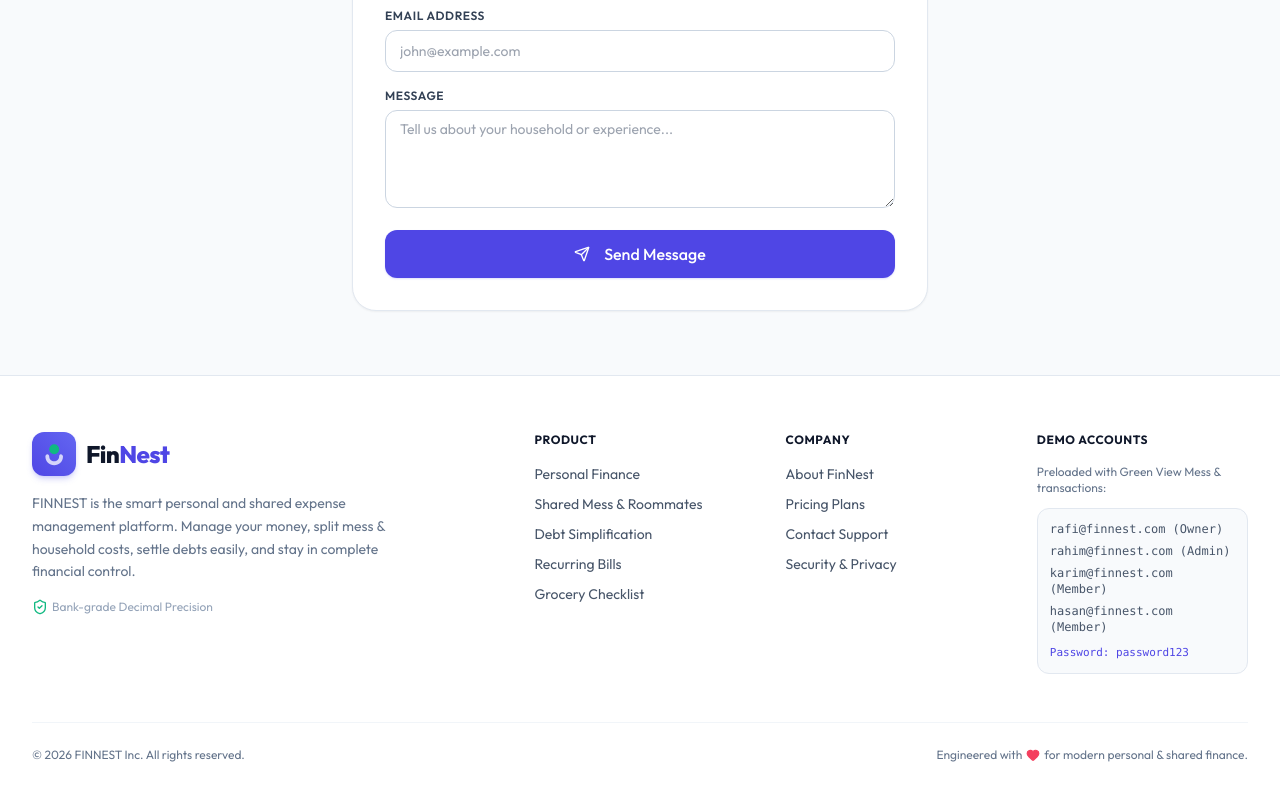
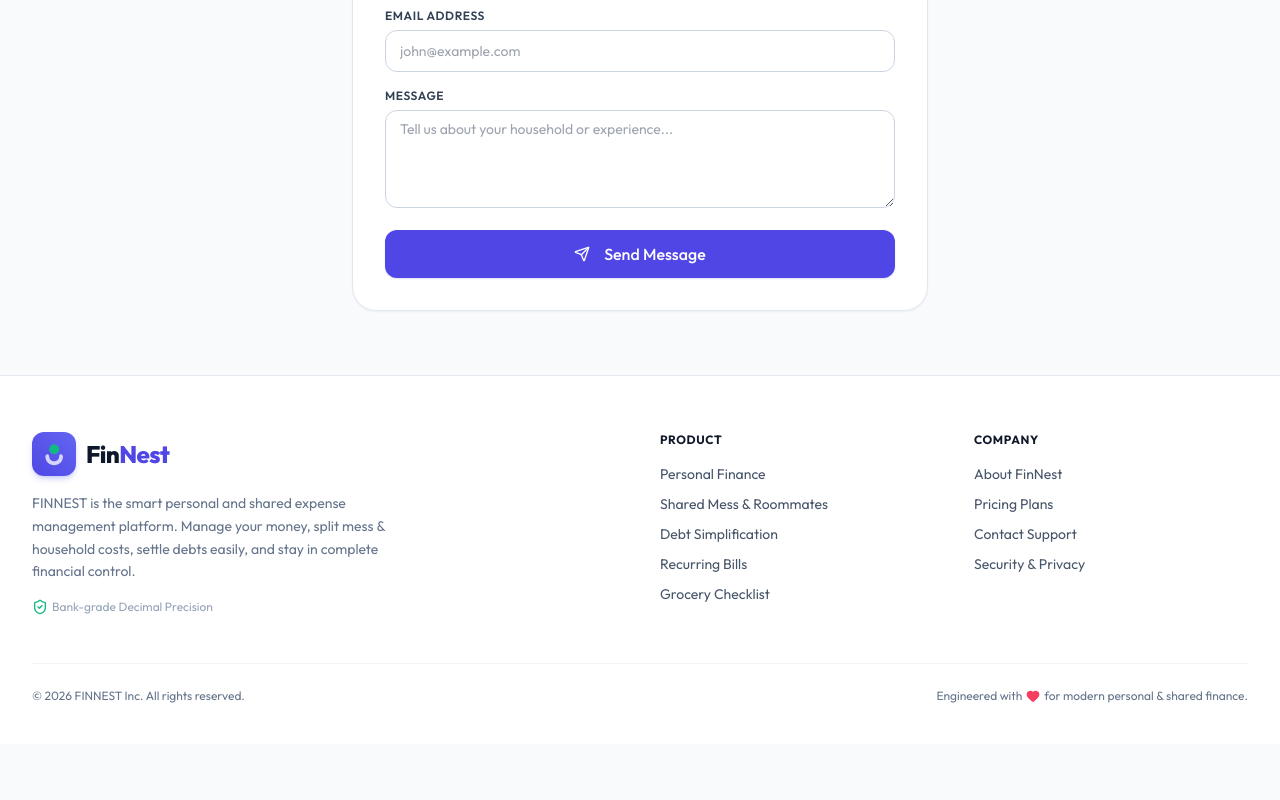
Before and after one commit to rhrafe78/FinNest-Smart-Personal-Shared-Expense-Platform, a React (Vite) app in the folder frontend/: page /contact in a window 1280 px wide. Shown: the part 370-1170 px from the top of the page. After the commit the page ends 1114 px from the top, so only its background shows below. Built offline with nearby package versions, Linux system fonts and the light colour scheme; no server answers.

Commit message:
Remove DEMO ACCOUNTS box from footer and replace demo button with Sign In

```diff
--- a/frontend/src/layouts/PublicLayout.jsx
+++ b/frontend/src/layouts/PublicLayout.jsx
@@ -138,7 +138,7 @@
       {/* Professional SaaS Footer */}
       <footer className="border-t border-slate-200 dark:border-slate-800/80 bg-white dark:bg-[#070a10] pt-14 pb-10">
         <div className="max-w-7xl mx-auto px-4 sm:px-6 lg:px-8">
-          <div className="grid grid-cols-1 md:grid-cols-5 gap-10">
+          <div className="grid grid-cols-1 md:grid-cols-4 gap-10">
             <div className="md:col-span-2 space-y-4">
               <Logo size="lg" />
               <p className="text-sm text-slate-500 dark:text-slate-400 max-w-sm leading-relaxed">
@@ -175,22 +175,6 @@
                 <li><Link to="/how-it-works" className="hover:text-brand-600 dark:hover:text-brand-400">Security & Privacy</Link></li>
               </ul>
             </div>
-
-            <div>
-              <h4 className="text-xs font-bold uppercase tracking-wider text-slate-900 dark:text-white mb-4">
-                Demo Accounts
-              </h4>
-              <p className="text-xs text-slate-500 dark:text-slate-400 mb-3">
-                Preloaded with Green View Mess & transactions:
-              </p>
-              <div className="space-y-1.5 text-xs text-slate-600 dark:text-slate-300 font-mono bg-slate-50 dark:bg-slate-900/60 p-3 rounded-xl border border-slate-200 dark:border-slate-800">
-                <div>rafi@finnest.com (Owner)</div>
-                <div>rahim@finnest.com (Admin)</div>
-                <div>karim@finnest.com (Member)</div>
-                <div>hasan@finnest.com (Member)</div>
-                <div className="text-[11px] text-brand-600 dark:text-brand-400 pt-1">Password: password123</div>
-              </div>
-            </div>
           </div>
 
           <div className="mt-12 pt-6 border-t border-slate-100 dark:border-slate-800/80 flex flex-col sm:flex-row items-center justify-between gap-4 text-xs text-slate-500 dark:text-slate-400">
--- a/frontend/src/pages/public/LandingPage.jsx
+++ b/frontend/src/pages/public/LandingPage.jsx
@@ -89,7 +89,7 @@
                 </Link>
                 <Link to="/login">
                   <Button variant="outline" size="lg" className="w-full sm:w-auto text-base px-7 py-3.5">
-                    Explore Live Demo Accounts
+                    Sign In to Account
                   </Button>
                 </Link>
               </>
```
